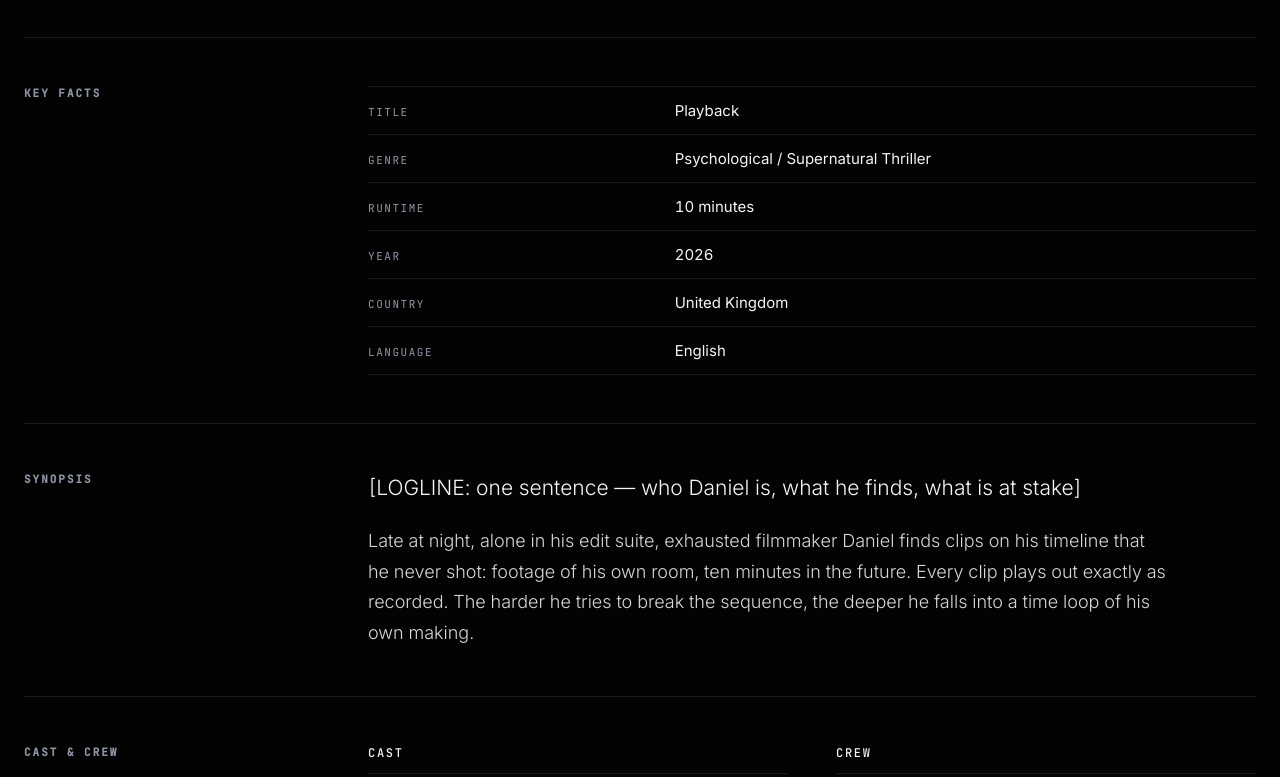
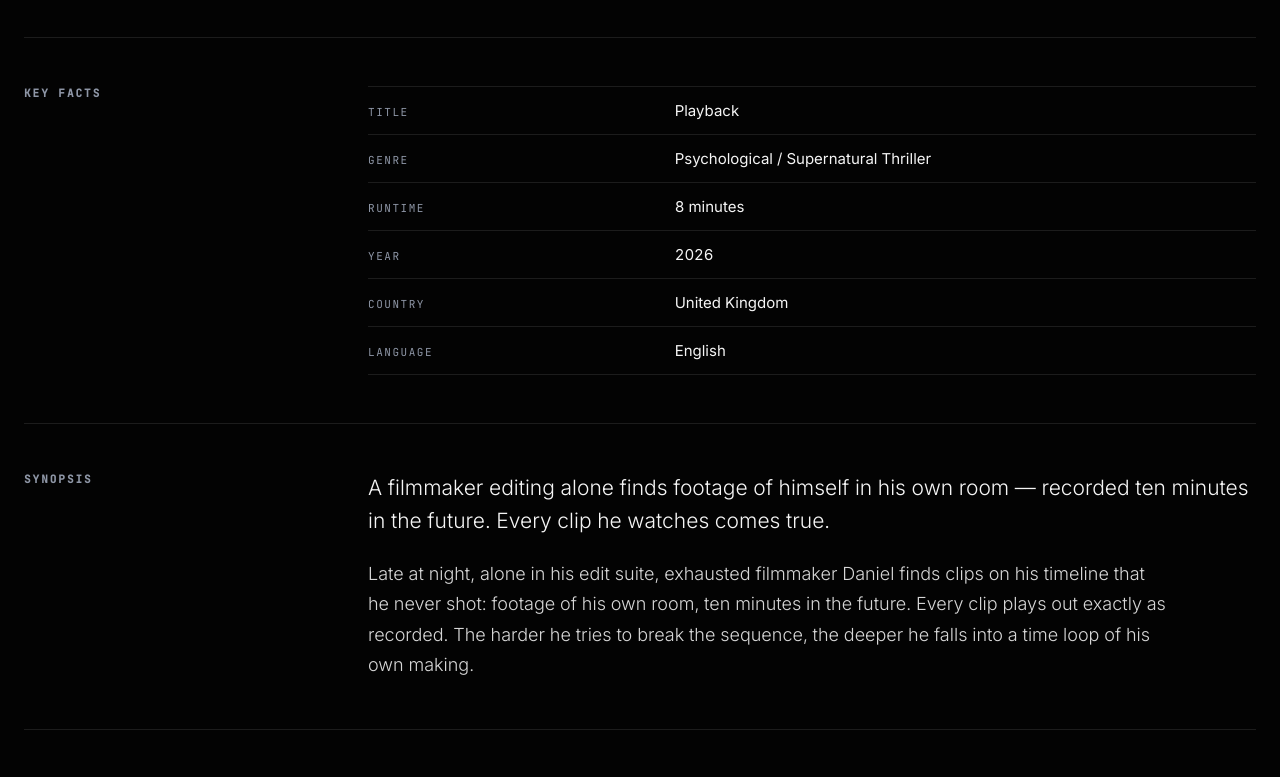
Before and after one commit to Mervellious/playback_website, a Flask app: page /epk in a window 1280 px wide. Shown: the part 272-1049 px from the top of the page. Run offline with Flask 3, Linux system fonts and the light colour scheme.

Commit message:
Set runtime to 8 minutes and read film facts from one source
- FILM: runtime 8 minutes, real logline; tech specs now read runtime,
  language, country and year from FILM so they match Key facts.
- All page titles/descriptions build the runtime from film.runtime_minutes
  (film is in every template's context), with a/an chosen automatically.
- Menu index numbers back to a readable 12px.
- Hero: 10 s simulated-clip fallback, cache-busting ?v=2 on the video src.

Co-Authored-By: Claude Opus 5.5 <noreply@anthropic.com>

```diff
--- a/app.py
+++ b/app.py
@@ -85,15 +85,18 @@ FILM = {
     "title": "Playback",
     "genre": "Psychological / Supernatural Thriller",
     "genres": ["Psychological Thriller", "Supernatural Thriller"],
-    "runtime": "10 minutes",
-    "runtime_minutes": 10,
+    "runtime": "8 minutes",
+    "runtime_minutes": 8,
     "year": "2026",
     "country": "United Kingdom",
     "country_code": "GB",
     "language": "English",
     "writer": "Shae Rozar",
     "director": DIRECTOR_NAME,
-    "logline": "[LOGLINE: one sentence — who Daniel is, what he finds, what is at stake]",
+    "logline": (
+        "A filmmaker editing alone finds footage of himself in his own room — "
+        "recorded ten minutes in the future. Every clip he watches comes true."
+    ),
     "short_synopsis": (
         "Late at night, alone in his edit suite, exhausted filmmaker Daniel finds "
         "clips on his timeline that he never shot: footage of his own room, ten "
@@ -122,16 +125,6 @@ FILM = {
         ("Editor", "[Name]"),
         ("Sound Designer", "[Name]"),
     ],
-    "tech_specs": [
-        ("Runtime", "10 minutes"),
-        ("Aspect ratio", "[TBC]"),
-        ("Shooting format", "[TBC]"),
-        ("Sound", "[TBC]"),
-        ("Language", "[TBC]"),
-        ("Subtitles", "[TBC]"),
-        ("Country", "United Kingdom"),
-        ("Year", "2026"),
-    ],
     "press_email": "press@[domain]",
     "director_email": "director@[domain]",
     "stills": [
@@ -143,6 +136,18 @@ FILM = {
     ],
     "presskit_zip": "presskit",
 }
+
+# Technical specs read the shared facts from FILM, so they always match Key facts.
+FILM["tech_specs"] = [
+    ("Runtime", FILM["runtime"]),
+    ("Aspect ratio", "[TBC]"),
+    ("Shooting format", "[TBC]"),
+    ("Sound", "[TBC]"),
+    ("Language", FILM["language"]),
+    ("Subtitles", "[TBC]"),
+    ("Country", FILM["country"]),
+    ("Year", FILM["year"]),
+]
 
 # ---------------------------------------------------------------------------
 # Press kit downloads. Every download goes through /epk/download/<key>, so a
@@ -268,6 +273,14 @@ def get_journal_entry(slug):
     return None, None, None
 
 
+@app.template_filter("with_article")
+def with_article(number, capital=False):
+    """8 -> "an 8", 10 -> "a 10" (as in "an 8-minute film")."""
+    n = str(number)
+    article = "an" if n.startswith("8") or n in ("11", "18") else "a"
+    return f"{article.capitalize() if capital else article} {n}"
+
+
 @app.template_filter("display_date")
 def display_date(iso):
     """'2026-11-03' → '3 NOV 2026'."""
@@ -282,6 +295,7 @@ def site_context():
         "nav_items": NAV_ITEMS,
         "current_section": "journal" if current == "journal_entry" else current,
         "director_name": DIRECTOR_NAME,
+        "film": FILM,  # every template (incl. base.html meta) reads film facts from here
         "external_links": EXTERNAL_LINKS,
         "is_live_link": is_live_link,
         "link_for": link_for,
--- a/static/css/style.css
+++ b/static/css/style.css
@@ -965,7 +965,7 @@ html.menu-open body {
   gap: 8px;
   flex: none;
   font-family: var(--font-mono);
-  font-size: 8.25px;
+  font-size: 12px;
   letter-spacing: .14em;
   color: var(--label);
 }
--- a/static/js/main.js
+++ b/static/js/main.js
@@ -4,7 +4,7 @@
    Scroll section: one-time reveal when it enters the viewport. */
 
 // Length of the simulated clip used while static/video/hero.mp4 can't be played.
-const CLIP_FALLBACK_SECONDS = 16;
+const CLIP_FALLBACK_SECONDS = 10;
 
 document.documentElement.classList.add("js");
 
--- a/templates/base.html
+++ b/templates/base.html
@@ -4,7 +4,7 @@
   <meta charset="utf-8">
   <meta name="viewport" content="width=device-width, initial-scale=1">
   <title>{% block title %}Playback{% endblock %}</title>
-  <meta name="description" content="{% block description %}Playback is a 10-minute psychological thriller short film.{% endblock %}">
+  <meta name="description" content="{% block description %}Playback is {{ film.runtime_minutes | with_article }}-minute psychological thriller short film.{% endblock %}">
   <link rel="canonical" href="{{ request.base_url }}">
   {% block robots %}{% endblock %}
 
--- a/templates/contact.html
+++ b/templates/contact.html
@@ -1,7 +1,7 @@
 {% extends "base.html" %}
 
 {% block title %}Contact · Playback — Short Film{% endblock %}
-{% block description %}Contact the team behind Playback, a {{ film.runtime_minutes }}-minute psychological thriller short film: festival, press and distribution enquiries, or just say hi.{% endblock %}
+{% block description %}Contact the team behind Playback, {{ film.runtime_minutes | with_article }}-minute psychological thriller short film: festival, press and distribution enquiries, or just say hi.{% endblock %}
 
 {% block structured_data %}
 <script type="application/ld+json">{{ jsonld | tojson }}</script>
--- a/templates/epk.html
+++ b/templates/epk.html
@@ -2,7 +2,7 @@
 {% from "_downloads.html" import download_link with context %}
 
 {% block title %}Press Kit · {{ film.title }} ({{ film.year }}) — Psychological Thriller Short Film{% endblock %}
-{% block description %}Press kit for {{ film.title }}, a {{ film.runtime_minutes }}-minute psychological thriller short film ({{ film.country }}, {{ film.year }}): key facts, synopsis, cast & crew, stills, posters and downloads.{% endblock %}
+{% block description %}Press kit for {{ film.title }}, {{ film.runtime_minutes | with_article }}-minute psychological thriller short film ({{ film.country }}, {{ film.year }}): key facts, synopsis, cast & crew, stills, posters and downloads.{% endblock %}
 
 {% block structured_data %}
 <script type="application/ld+json">{{ movie_jsonld | tojson }}</script>
--- a/templates/journal/index.html
+++ b/templates/journal/index.html
@@ -1,7 +1,7 @@
 {% extends "base.html" %}
 
 {% block title %}Journal · Playback{% endblock %}
-{% block description %}The Playback production journal: notes from the set and the edit suite of a 10-minute psychological thriller short film.{% endblock %}
+{% block description %}The Playback production journal: notes from the set and the edit suite of {{ film.runtime_minutes | with_article }}-minute psychological thriller short film.{% endblock %}
 
 {% block content %}
 <div class="page">
--- a/templates/placeholder.html
+++ b/templates/placeholder.html
@@ -2,7 +2,7 @@
 {# Placeholder page until the real page is designed (/synopsis, /epk, /contact). #}
 
 {% block title %}{{ page_title }} · Playback{% endblock %}
-{% block description %}{{ page_title }} — Playback, a 10-minute psychological thriller short film. Coming soon.{% endblock %}
+{% block description %}{{ page_title }} — Playback, {{ film.runtime_minutes | with_article }}-minute psychological thriller short film. Coming soon.{% endblock %}
 {% block robots %}<meta name="robots" content="noindex">{% endblock %}
 
 {% block content %}
```
Also changed, not shown: templates/index.html (+4 -4 lines).
